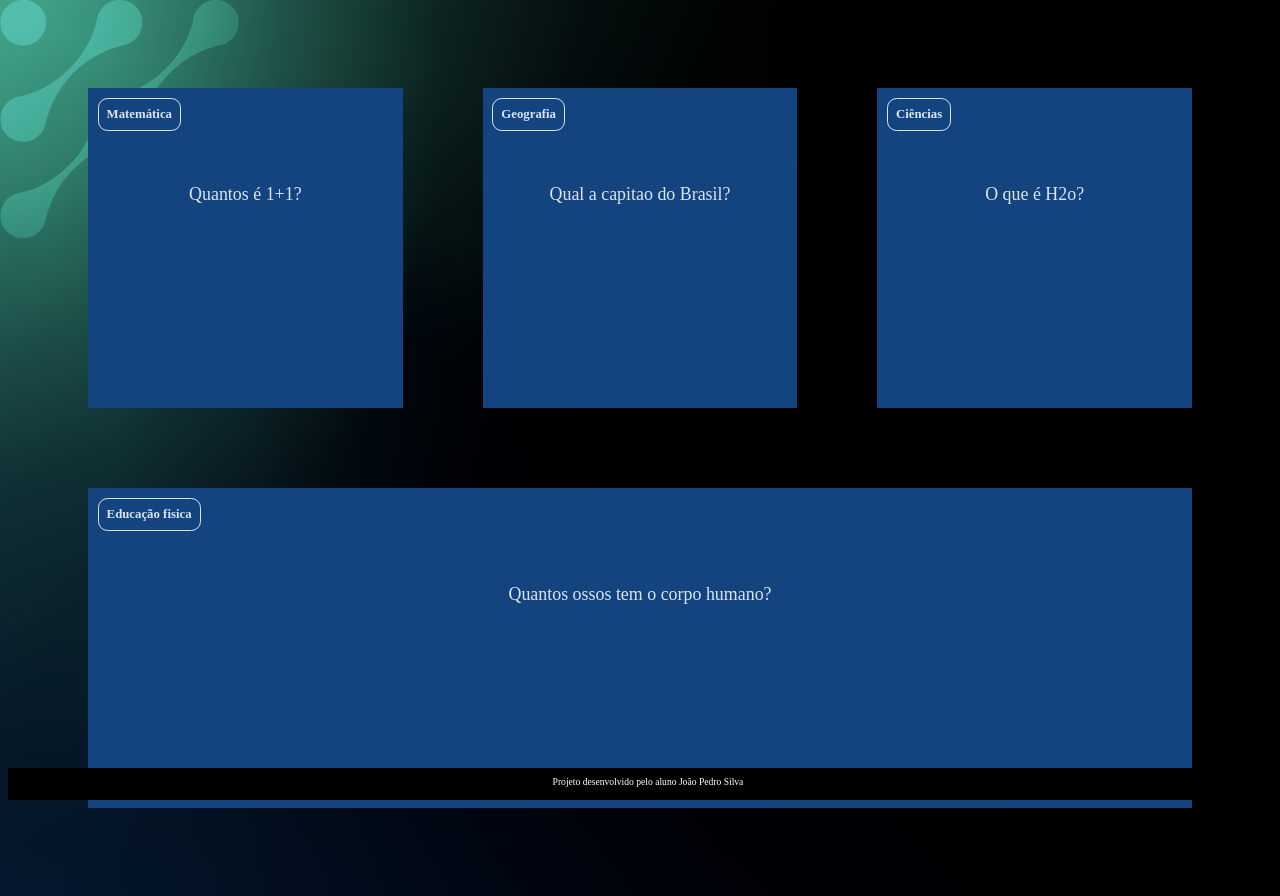
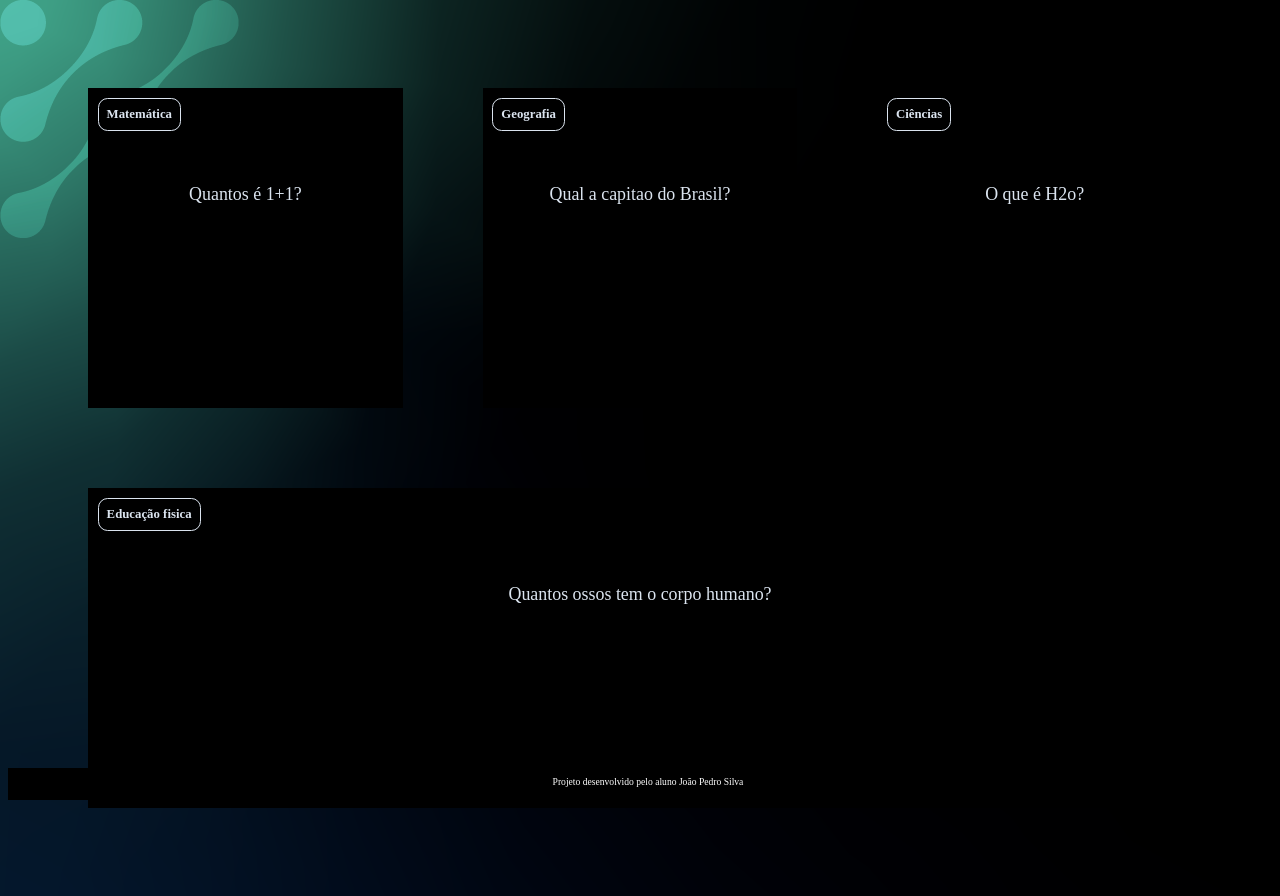
Before and after one commit to jps1A/cartao-de-memoria, a plain HTML site: page index.html in a window 1280 px wide. Drawn offline with Linux system fonts and the light colour scheme.

Commit message:
Update style.css

```diff
--- a/assets/style.css
+++ b/assets/style.css
@@ -1,7 +1,7 @@
 :root {
     --text-color: #DBE4EF;
-    --card-front-color: #144480;
-    --card-back-color: #00F4BF;
+    --card-front-color: #000000;
+    --card-back-color: #00FFC8;
 }
 
 body {
```
